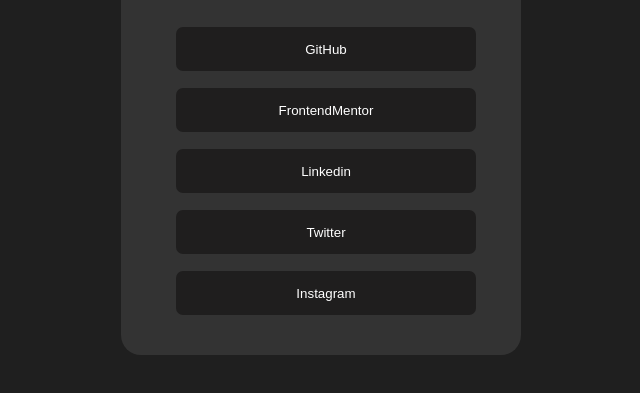
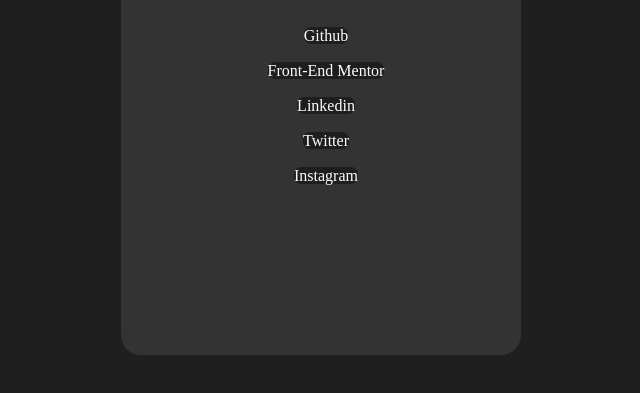
Before and after one commit to capitaorrj/projeto-link-de-redes-sociais, a plain HTML site: page index.html in a window 1280 px wide. Shown: the part 345-738 px from the top of the page, without its empty margins (319-959 px from the left). Drawn offline with Linux system fonts and the light colour scheme.

Commit message:
Add files via upload

```diff
--- a/index.html
+++ b/index.html
@@ -20,35 +20,36 @@
   </head>
   <body>
     <main class="conteiner">
-      <a class="imagem">
+      <a href="#" class="imagem"
+      aria-label="foto de avatar do perfil">
         <img src="./src/css/imagens/oga.jpg" alt="imagem-perfil" />
       </a>
-      <div class="textos">
+      <header class="textos">
         <h1 class="nome">Richard Ruiz</h1>
         <p class="cidade">São Paulo,Brazil</p>
         <p class="texto">iniciante em frontend,leitor ávido de mangá</p>
-      </div>
-      <div class="redes">
-        <a href="https://github.com/capitaorrj" target="_blank">
-          <button class="github" >GitHub</button></a
-        >
+      </header>
+      <ul class="redes">
+         <li><a href="https://github.com/capitaorrj" target="_blank" class="github" >
+          Github</a
+        ></li>
 
-        <a href="https://www.frontendmentor.io/profile/capitaorrj" target="_blank"
-          ><button class="frontend">FrontendMentor</button></a
-        >
+        <li><a href="https://www.frontendmentor.io/profile/capitaorrj" target="_blank"class="frontend"
+          > Front-End Mentor</a
+        ></li>
 
-        <a href="https://www.linkedin.com/in/richard-ruiz-de-jesus-438b01346/" target="_blank"
-          ><button class="linkedin">Linkedin</button></a
-        >
+        <li><a href="https://www.linkedin.com/in/richard-ruiz-de-jesus-438b01346/" target="_blank" class="linkedin"
+          > Linkedin</a
+        ></li>
 
-        <a href="https://x.com/capitaorrj" target="_blank"
-          ><button class="x">Twitter</button></a
-        >
+        <li><a href="https://x.com/capitaorrj" target="_blank" class="x"
+          >Twitter</a
+        ></li>
 
-        <a href="https://www.instagram.com/capitaorrj/" target="_blank"
-          ><button class="insta">Instagram</button></a
-        >
-      </div>
+        <li><a href="https://www.instagram.com/capitaorrj/" target="_blank" class="insta"
+          > Instagram</a
+        ></li>
+        </ul>
     </main>
   </body>
 </html>
```
